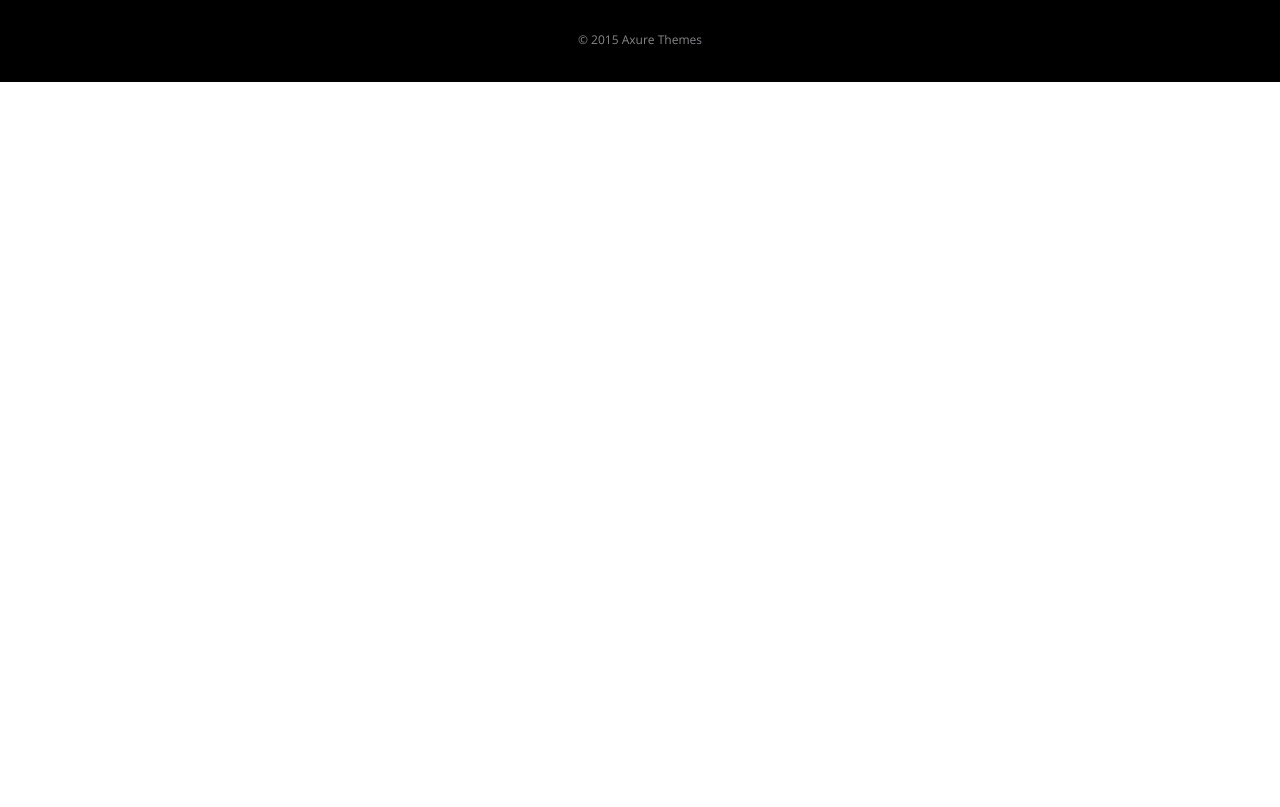
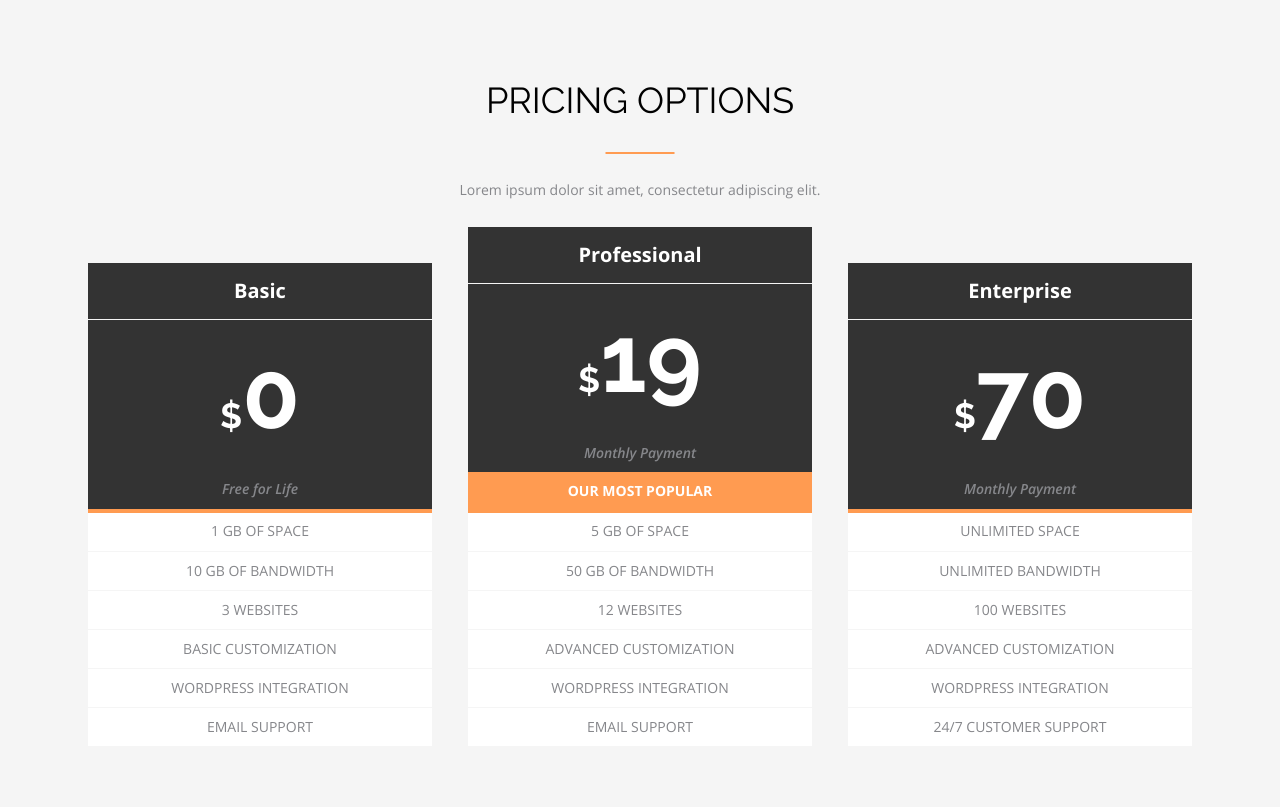
Before and after one commit to tibor97/axit-project, a website: page index.html in a window 1280 px wide. Shown: the part 2831-3638 px from the top of the page. Before the commit the page ends 2913 px from the top, so only its background shows below. Drawn offline with nearby package versions, Linux system fonts and the light colour scheme; files that its build step writes are made by us from their sources.

Commit message:
add PRICING OPTIONS section

```diff
--- /dev/null
+++ b/assets/scss/components/cards.scss
@@ -0,0 +1,24 @@
+.c-card {
+	background-color: var(--white);
+}
+
+.c-card__list {
+	text-transform: uppercase;
+
+	& > li {
+		padding: var(--size-3) 0;
+	}
+
+	& > li:not(:last-child) {
+		border-bottom: 1px solid var(--color-secondary--light);
+	}
+}
+
+.c-card__list--popular {
+	& > li:first-child {
+		background-color: var(--color-primary);
+		border-bottom: 2px solid var(--transparent);
+		color: var(--white);
+		font-weight: var(--font-weight-bold);
+	}
+}
--- a/assets/scss/general/base-styles.scss
+++ b/assets/scss/general/base-styles.scss
@@ -17,6 +17,7 @@ h3 {
 	font-family: var(--font-family-secondary);
 	font-size: var(--size-5);
 	font-weight: var(--font-weight-semibold);
+	padding: var(--size-3) 0;
 }
 
 button {
@@ -46,3 +47,13 @@ p {
 ul {
 	list-style-type: none;
 }
+
+strong {
+	font-family: var(--font-family-primary);
+	font-weight: var(--font-weight-bold);
+	font-size: 94px;
+
+	span {
+		font-size: 35px;
+	}
+}
--- a/assets/scss/general/fonts.scss
+++ b/assets/scss/general/fonts.scss
@@ -51,3 +51,12 @@
   font-style: normal;
   font-display: swap;
 }
+
+@font-face {
+    font-family: 'Raleway';
+    src: url('../fonts/Raleway-Bold.woff2') format('woff2'),
+        url('../fonts/Raleway-Bold.woff') format('woff');
+    font-weight: bold;
+    font-style: normal;
+    font-display: swap;
+}
--- a/assets/scss/main.scss
+++ b/assets/scss/main.scss
@@ -24,3 +24,4 @@
 @import 'components/image-list';
 @import 'components/grid';
 @import 'components/icons';
+@import 'components/cards';
--- a/assets/scss/utilities/utility-classes.scss
+++ b/assets/scss/utilities/utility-classes.scss
@@ -1,6 +1,10 @@
 //text
 .u-text--semi-bold {
 	font-weight: var(--font-weight-semibold);
+}
+
+.u-text--bold {
+	font-weight: var(--font-weight-bold);
 }
 
 .u-text--uppercase {
@@ -89,12 +93,20 @@
 	color: var(--color-primary);
 }
 
+.u-color--secondary {
+	color: var(--color-secondary);
+}
+
 .u-color--black {
 	color: var(--black);
 }
 
 .u-bg-color--light {
 	background-color: var(--color-secondary--light);
+}
+
+.u-bg-color--dark {
+	background-color: var(--color-secondary--dark);
 }
 
 .u-bg-color--primary {
@@ -124,3 +136,16 @@
 .u-shadow--image {
 	box-shadow: 0 20px 30px lightgrey;
 }
+
+//grid
+.u-grid-align-end {
+	align-items: end;
+}
+
+.u-border-bottom-primary {
+	border-bottom: 4px solid var(--color-primary);
+}
+
+.u-border-bottom-secondary {
+	border-bottom: 1px solid var(--color-secondary--light);
+}
--- a/index.html
+++ b/index.html
@@ -160,6 +160,60 @@
 			</div>
 		</div>
 	</section>
+	<section class="c-section u-bg-color--light">
+		<div class="u-container">
+			<h1 class="c-text-divider-primary--center u-text--center">PRICING OPTIONS</h1>
+			<p class="u-text--center">Lorem ipsum dolor sit amet, consectetur adipiscing elit.</p>
+			<div class="c-grid c-grid--thirds u-grid-align-end u-text--center">
+				<div class="c-card u-color--secondary">
+					<div class="u-bg-color--dark u-border-bottom-primary">
+						<h2 class="u-color--white u-border-bottom-secondary">Basic</h2>
+						<strong class="u-color--white"><span>$</span>0</strong>
+						<h3 class="u-text--italic">Free for Life</h3>
+					</div>
+					<ul class="c-card__list">
+						<li>1 gb of space</li>
+						<li>10 gb of bandwidth</li>
+						<li>3 websites</li>
+						<li>Basic Customization</li>
+						<li>Wordpress Integration</li>
+						<li>Email Support</li>
+					</ul>
+				</div>
+				<div class="c-card u-color--secondary">
+					<div class="u-bg-color--dark">
+						<h2 class="u-color--white u-border-bottom-secondary">Professional</h2>
+						<strong class="u-color--white"><span>$</span>19</strong>
+						<h3 class="u-text--italic">Monthly Payment</h3>
+					</div>
+					<ul class="c-card__list c-card__list--popular">
+						<li>Our most popular</li>
+						<li>5 gb of space</li>
+						<li>50 gb of bandwidth</li>
+						<li>12 websites</li>
+						<li>Advanced Customization</li>
+						<li>Wordpress Integration</li>
+						<li>Email Support</li>
+					</ul>
+				</div>
+				<div class="c-card u-color--secondary">
+					<div class="u-bg-color--dark u-border-bottom-primary">
+						<h2 class="u-color--white u-border-bottom-secondary">Enterprise</h2>
+						<strong class="u-color--white"><span>$</span>70</strong>
+						<h3 class="u-text--italic">Monthly Payment</h3>
+					</div>
+					<ul class="c-card__list">
+						<li>Unlimited space</li>
+						<li>Unlimited bandwidth</li>
+						<li>100 websites</li>
+						<li>Advanced Customization</li>
+						<li>Wordpress Integration</li>
+						<li>24/7 Customer Support</li>
+					</ul>
+				</div>
+			</div>
+		</div>
+	</section>
 	<footer>
 		<div class="u-container">
 			<div class="c-social-icons c-social-icons--small u-text--center">
```
Also changed, not shown: assets/fonts/Raleway-Bold.woff (added), assets/fonts/Raleway-Bold.woff2 (added).
